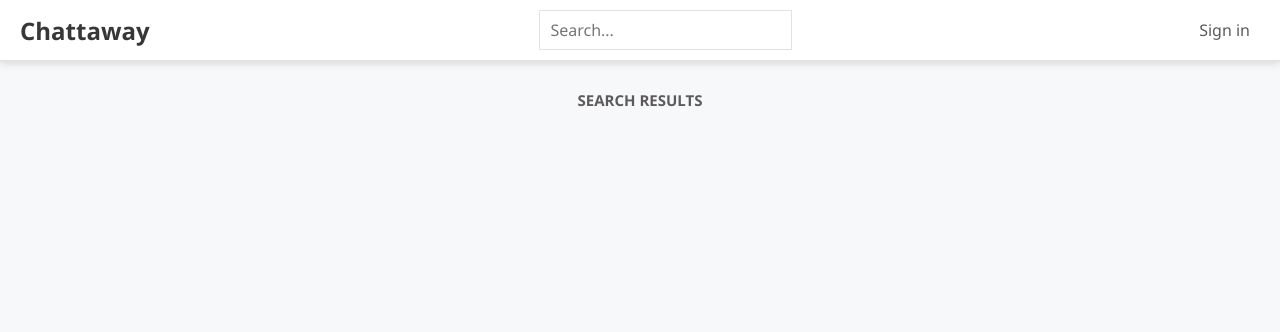
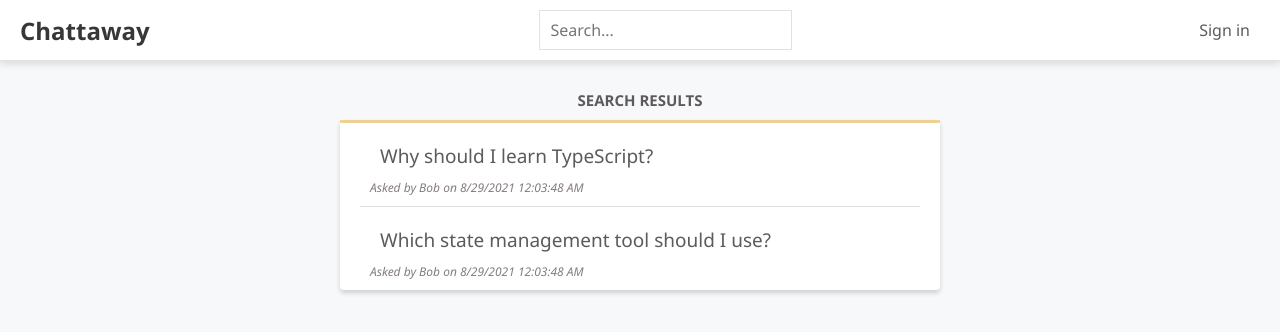
Before and after one commit to MaximPVladimirovich/Forum-Project_React, a React (Create React App) app: page /search in a window 1280 px wide. Shown: the top 332 px of the page. Built offline with nearby package versions, Linux system fonts and the light colour scheme.

Commit message:
started search feature

```diff
--- a/src/Components/Header.tsx
+++ b/src/Components/Header.tsx
@@ -2,12 +2,21 @@
 import { css } from '@emotion/react';
 import { fontFamily, fontSize, gray1, gray2, gray5 } from '../css/Styles';
 import React from 'react'
-import { Link } from 'react-router-dom'
+import { Link, useSearchParams } from 'react-router-dom'
 
-export const Header = function() {
+export const Header = function () {
+  const [searchParams] = useSearchParams();
+  const criteria = searchParams.get('criteria') || '';
 
-  const handleSearchInputChange = function(e: React.ChangeEvent<HTMLInputElement>) {
-    return console.log(e.currentTarget.value)
+  const [search, setSearch] = React.useState(criteria)
+
+  const handleSearchInputChange = function (e: React.ChangeEvent<HTMLInputElement>) {
+    setSearch(e.currentTarget.value)
+  }
+
+  const handleSubmit = function (e: React.FormEvent) {
+    e.preventDefault()
+    console.log(search)
   }
 
   return (
@@ -32,8 +41,8 @@ export const Header = function() {
       text-decoration: none
       `}
       >Chattaway</Link>
-
-      <input css={ css`
+      <form onSubmit={handleSubmit}>
+        <input css={css`
       box-sizing: border-box;
       font-family: ${fontFamily};
       font-size: ${fontSize};
@@ -47,9 +56,13 @@ export const Header = function() {
         outline-color: ${gray5};
       }
       `}
-      type='text' placeholder='Search...' onChange={handleSearchInputChange}/>
+          type='text'
+          placeholder='Search...'
+          value={search}
+          onChange={handleSearchInputChange} />
+      </form>
       <Link to='/signin'
-      css={css`
+        css={css`
       font-family: ${fontFamily};
       font-size: ${fontSize};
       padding: 5px 10px;
--- a/src/Pages/SearchPage.tsx
+++ b/src/Pages/SearchPage.tsx
@@ -1,8 +1,37 @@
+/** @jsxImportSource @emotion/react */
 import React from 'react'
 import {Page} from '../Components/Page'
+import { css } from '@emotion/react'
+import { useSearchParams } from 'react-router-dom';
+import { QuestionList } from '../Components/QuestionList';
+import { searchQuestions, QuestionData } from '../MockData/QuestionsData';
 
 export const SearchPage = function() {
+
+  const [searchParams] = useSearchParams();
+
+  const [questions, setQuestions] = React.useState<QuestionData[]>([]);
+
+  const search = searchParams.get('criteria') || '';
+
+  React.useEffect(function() {
+    const doSearch = async function(criteria: string) {
+      const foundResults = await searchQuestions(criteria)
+      setQuestions(foundResults)
+    }
+    doSearch(search)
+  }, [search])
+
   return (
-    <Page title='Search Results'>{null}</Page>
+    <Page title='Search Results'>{search && (<p
+    css={css`
+    font-size: 16px;
+    font-style: italic;
+    margin-top: 0px;
+    `}
+    >for {search}</p>
+    )}
+    <QuestionList data={questions } />
+    </Page>
   )
 }
```
